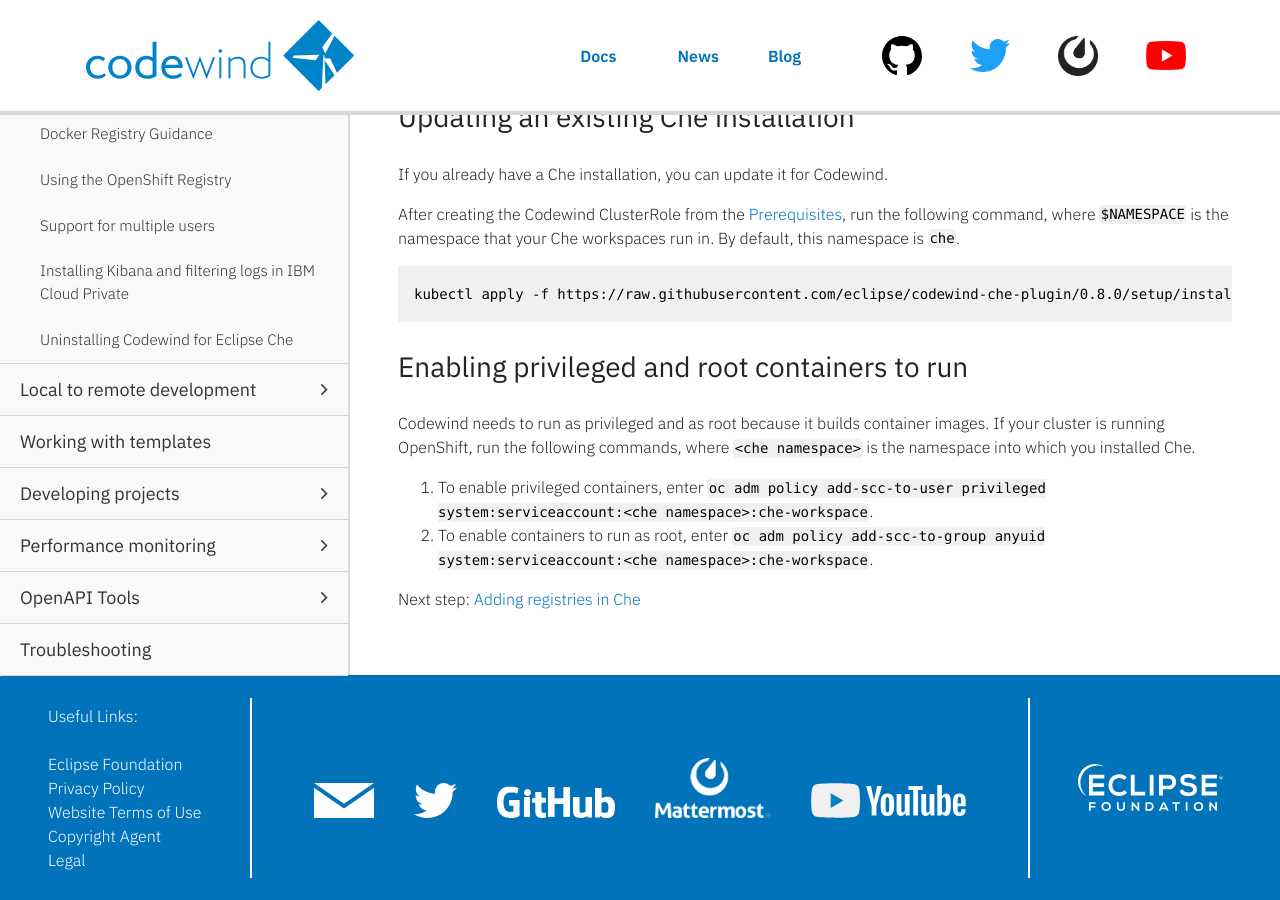
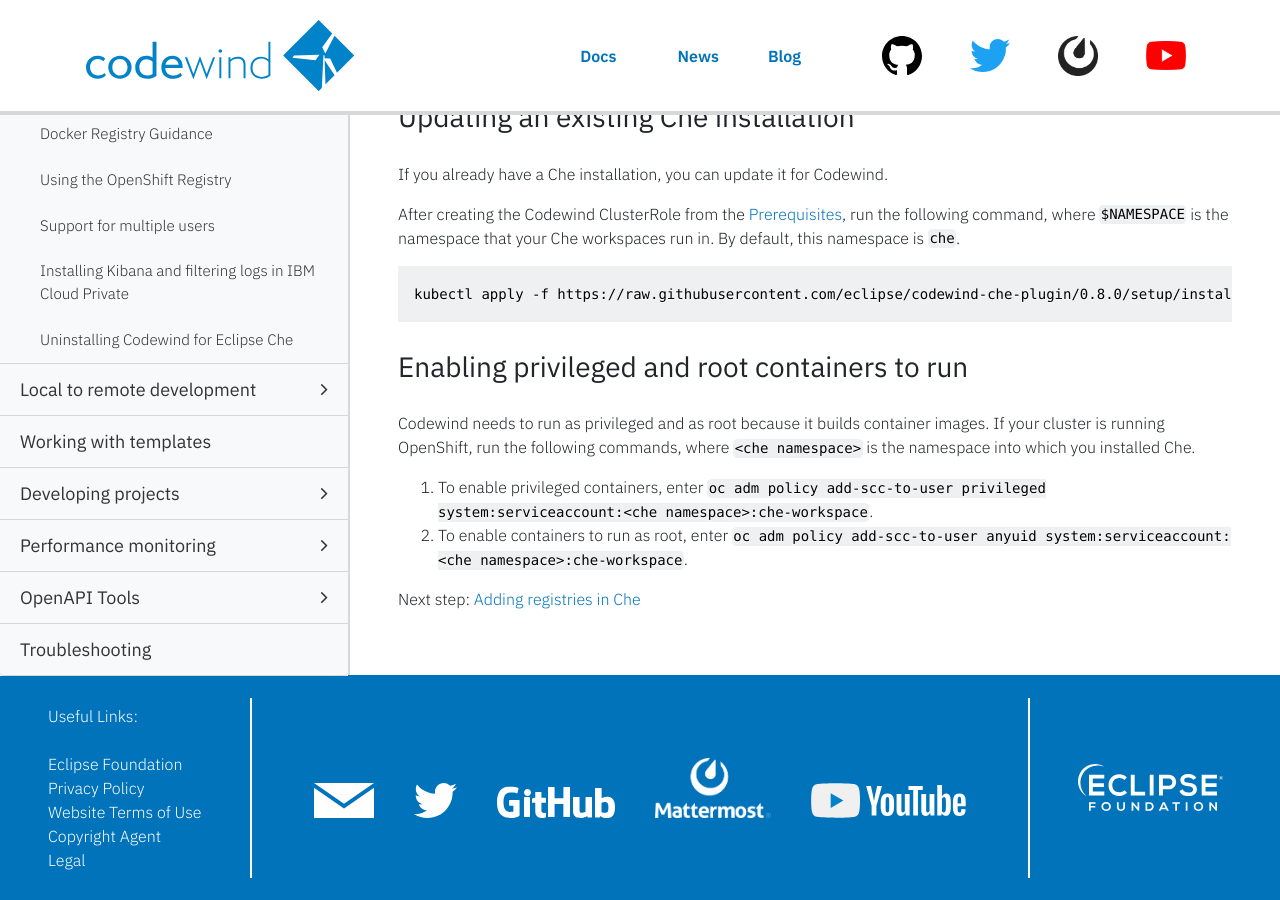
Before and after one commit to eclipse-archived/codewind-docs, a Jekyll site: the page built from docs/_documentations/mdt-che-installinfo.md, in a window 1280 px wide and 900 px high, scrolled down 1187 px. Built offline with Jekyll 4.4.1, drawn with Linux system fonts in a browser that asks for light colours; nearby versions of some CDN libraries; comment, search, counter and statistics services are not loaded.

Commit message:
Fix typo
Signed-off-by: John Collier <John.J.Collier@ibm.com>

```diff
--- a/docs/_documentations/mdt-che-installinfo.md
+++ b/docs/_documentations/mdt-che-installinfo.md
@@ -46,6 +46,6 @@ kubectl apply -f https://raw.githubusercontent.com/eclipse/codewind-che-plugin/0
 ### Enabling privileged and root containers to run
 Codewind needs to run as privileged and as root because it builds container images. If your cluster is running OpenShift, run the following commands, where `<che namespace>` is the namespace into which you installed Che.
 1. To enable privileged containers, enter `oc adm policy add-scc-to-user privileged system:serviceaccount:<che namespace>:che-workspace`.
-2. To enable containers to run as root, enter `oc adm policy add-scc-to-group anyuid system:serviceaccount:<che namespace>:che-workspace`.
+2. To enable containers to run as root, enter `oc adm policy add-scc-to-user anyuid system:serviceaccount:<che namespace>:che-workspace`.
 
 Next step: [Adding registries in Che](mdt-che-setupregistries.html)
```
